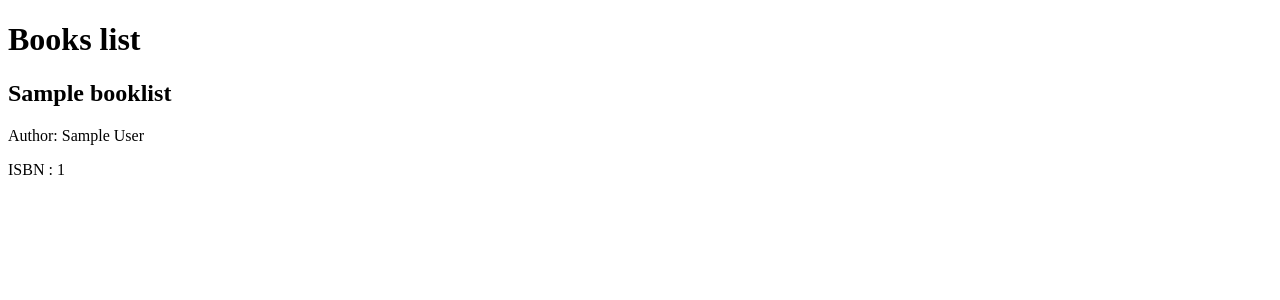
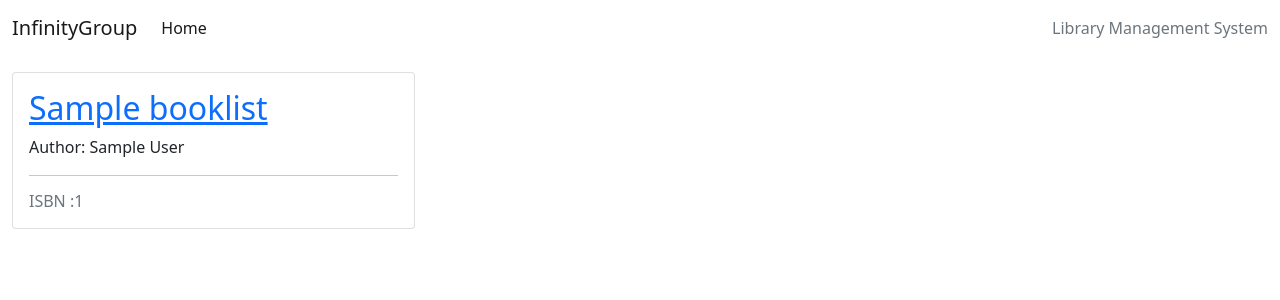
Before and after one commit to JoschanUK/library_management, a Django app: page / in a window 1280 px wide. Shown: the top 300 px of the page. Run offline with Django 4.2, Linux system fonts and the light colour scheme; tables that the repository leaves empty hold one stand-in row (values such as "Sample post").

Commit message:
Header and format displayof books in the web

```diff
--- /dev/null
+++ b/main_page/templates/main_page/index.html
@@ -0,0 +1,57 @@
+{% extends "base.html" %}
+
+{% block content %}
+
+ <!--   <h1>Books list</h1>
+    {% for post in object_list %}
+    <h2>{{post.title}}</h2>
+    <p>{{post.bookid}}</p>
+    <p>Author: {{post.author}}</p>
+    {% endfor %}-->
+<!-- index.html content starts here -->
+<div class="container-fluid">
+    <div class="row">
+
+        <!-- Blog Entries Column -->
+        <div class="col-12 mt-3 left">
+            <div class="row">
+                {% for post in object_list %}
+                <div class="col-md-4">
+                    <div class="card mb-4">
+                        <div class="card-body">
+                            <a href="#" class="post-link">
+                                <h2 class="card-title">{{ post.title }}</h2>
+                            </a>
+                            <div class="image-container">
+                                <div class="image-flash">
+                                    <p class="author">Author: {{ post.author }}</p>
+                                </div>
+                            </div>
+                            <hr />
+                            <p class="card-text text-muted h6">ISBN :{{ post.bookid}}
+                            </p>
+                        </div>
+                    </div>
+                </div>
+                {% if forloop.counter|divisibleby:3 %}
+            </div>
+            <div class="row">
+                {% endif %}
+                {% endfor %}
+
+            </div>
+        </div>
+    </div>
+    {% if is_paginated %}
+    <nav aria-label="Page navigation">
+        <ul class="pagination justify-content-center">
+            {% if page_obj.has_next %}
+            <li><a href="?page={{ page_obj.next_page_number }}" class="page-link"> NEXT &raquo;</a></li>
+            {% endif %}
+        </ul>
+    </nav>
+    {% endif %}
+</div>
+
+<!-- index.html content ends here -->
+{% endblock %}
--- a/main_page/templates/main_page/book_list.html
+++ b/main_page/templates/main_page/index_old.html
@@ -1,6 +1,6 @@
-<!DOCTYPE html>
-<html lang="en">
+{% extends "base.html" %}
 
+{% block content %}
 <head>
     <meta charset="UTF-8">
     <meta http-equiv="X-UA-Compatible" content="IE=edge">
@@ -9,12 +9,15 @@
 </head>
 
 <body>
-    <h1>Books list</h1>
+    <h1>Posts list</h1>
     {% for post in object_list %}
     <h2>{{post.title}}</h2>
+    <p>{{post.bookid}}</p>
     <p>Author: {{post.author}}</p>
-    <p>ISBN : {{post.bookid}}</p>
     {% endfor %}
 </body>
 
 </html>
+
+<!-- index.html content ends here -->
+{% endblock %}
--- a/main_page/urls.py
+++ b/main_page/urls.py
@@ -2,5 +2,5 @@ from . import views
 from django.urls import path
 
 urlpatterns = [
-    path('', views.PostList.as_view(template_name="main_page/book_list.html"), name='home'),
+    path('', views.PostList.as_view(template_name="main_page/index.html"), name='home'),
 ]
--- a/main_page/views.py
+++ b/main_page/views.py
@@ -10,3 +10,5 @@ from .models import booklist
 
 class PostList(generic.ListView):
     model = booklist
+    template_name = "blog/index.html"
+    paginate_by = 6
--- a/templates/base.html
+++ b/templates/base.html
@@ -5,7 +5,7 @@
 <html class="h-100" lang="en">
 
 <head>
-    <title>CodeStar Blog</title>
+    <title>Library Management System</title>
     <meta name="viewport" content="width=device-width, initial-scale=1" />
 
     <!-- Google Fonts CSS -->
@@ -30,8 +30,9 @@
     <!-- Navigation -->
     <nav class="navbar navbar-expand-lg navbar-light bg-white">
         <div class="container-fluid">
-            <a class="navbar-brand" href="{% url 'home' %}"><span class="brand">c<span class="red-o">o</span>de<span
-                        class="thin">|star</span></span></a>
+            <!-- <a class="navbar-brand" href="{% url 'home' %}"><span class="brand">c<span class="red-o">o</span>de<span
+                        class="thin">|star</span></span></a> -->
+            <a class="navbar-brand" href="{% url 'home' %}"><span class="brand">InfinityGroup<span class="red-o"></span></span></a>
             <button class="navbar-toggler" type="button" data-bs-toggle="collapse" data-bs-target="#navbarText"
                 aria-controls="navbarText" aria-expanded="false" aria-label="Toggle navigation">
                 <span class="navbar-toggler-icon"></span>
@@ -45,7 +46,7 @@
 
                 </ul>
                 <span class="navbar-text text-muted">
-                    adventures of a software developer
+                    Library Management System
                 </span>
             </div>
         </div>
```
